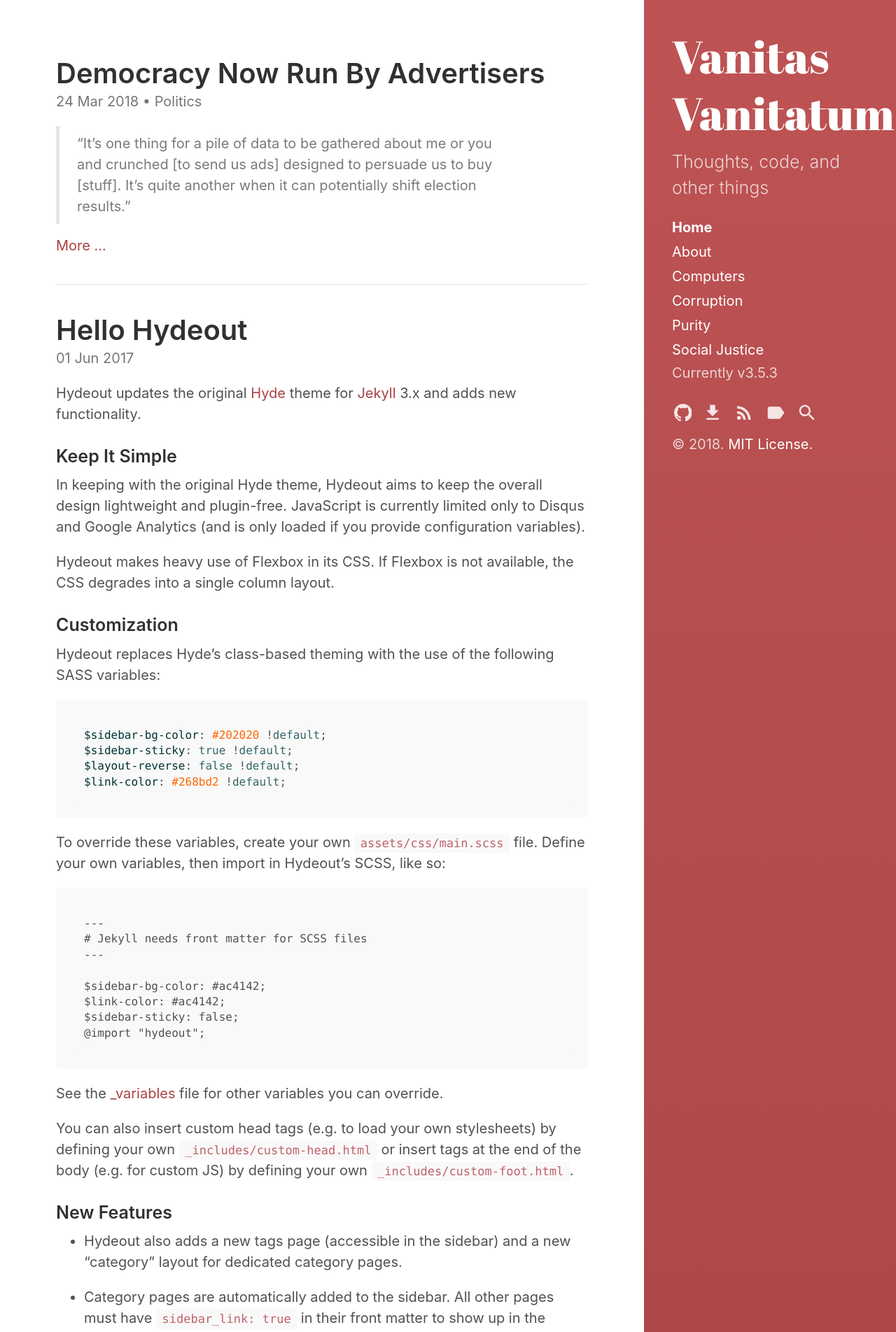
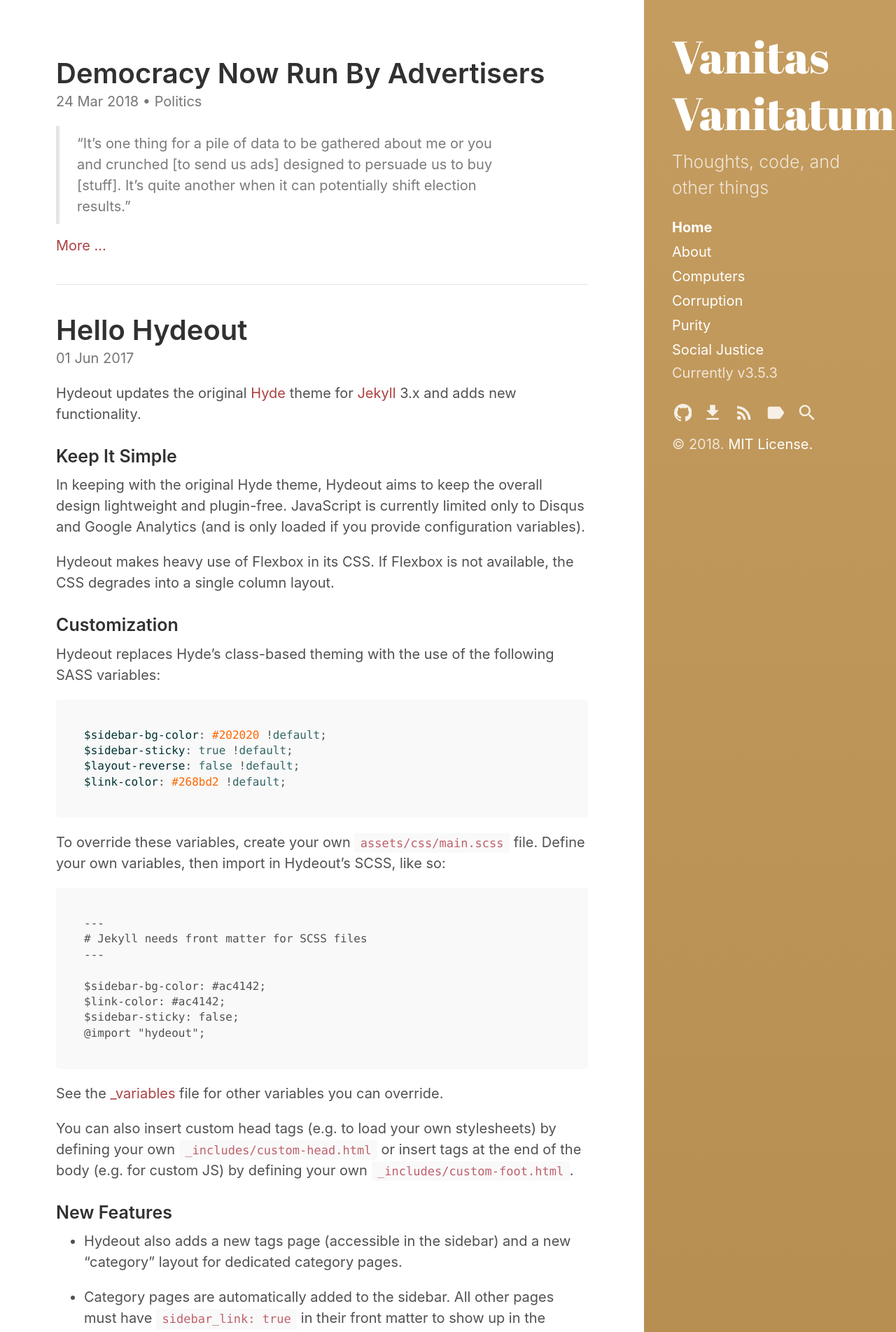
Before and after one commit to VanitasVanitatum/VanitasVanitatum.github.io, a Jekyll site: the page built from index.html, in a window 1280 px wide. Shown: the top 1904 px of the page at 70% size. Built offline with Jekyll 4.4.1, drawn with Linux system fonts in a browser that asks for light colours; the list of posts is cut into pages by our own code.

Commit message:
sidebar colour to look like an icon

```diff
--- a/assets/css/main.scss
+++ b/assets/css/main.scss
@@ -3,7 +3,7 @@
 # only main files contain this front matter, not partials.
 ---
 
-$sidebar-bg-color: #ac4142;
+$sidebar-bg-color: #BB8C45;
 $link-color: #ac4142;
 $layout-reverse: true;
 $sidebar-sticky: false;
```
